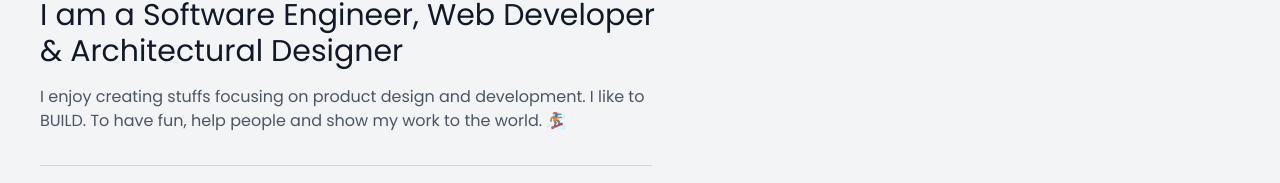
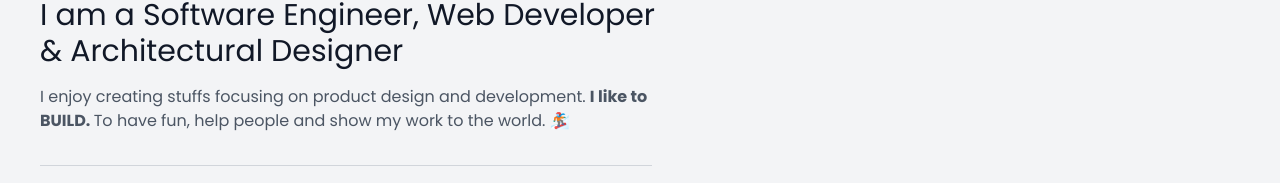
Before and after one commit to johncanero/johncanero-website, a Next.js app: page / in a window 1280 px wide. Shown: the part 259-442 px from the top of the page. Built offline with nearby package versions, Linux system fonts and the light colour scheme.

Commit message:
Adjust Text and Make I like to BUILD weight into font-bold

```diff
--- a/sections/Hero.tsx
+++ b/sections/Hero.tsx
@@ -33,9 +33,9 @@ const Hero = () => {
         </div>
       </h3>
 
-      <p className="mb-10 text-center text-gray-600 mx-11 md:mb-8 md:mx-0 sm:text-center md:text-left dark:text-gray-500 md:mr-48">
-        I enjoy creating stuffs focusing on product design and development. I
-        like to BUILD. To have fun, help people and show my work to the world.
+      <p className="mx-10 mb-10 text-center text-gray-600 md:mb-8 md:mx-0 sm:text-center md:text-left dark:text-gray-500 md:mr-48">
+        I enjoy creating stuffs focusing on product design and development. <span className="font-bold">
+          I like to BUILD. </span> To have fun, help people and show my work to the world.
         🏂
         {/* This is where I come in.  */}
       </p>
```
